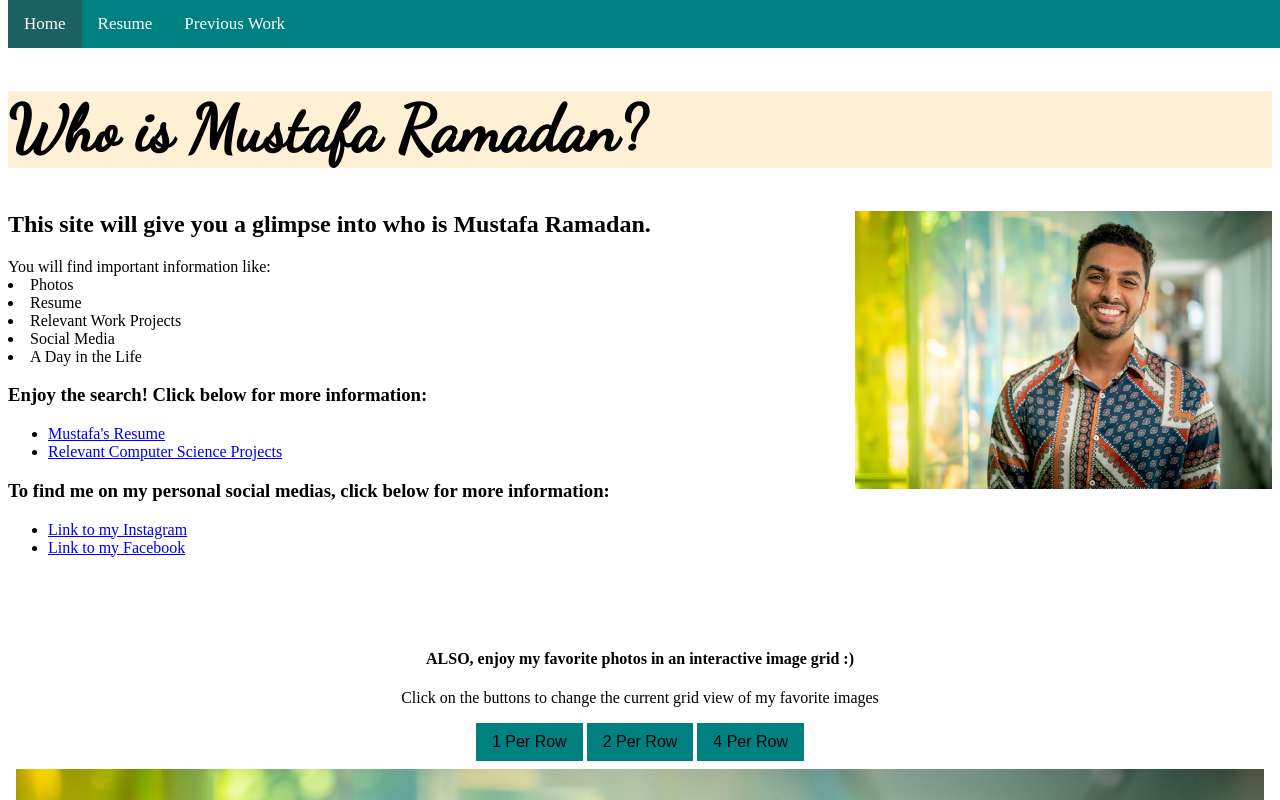
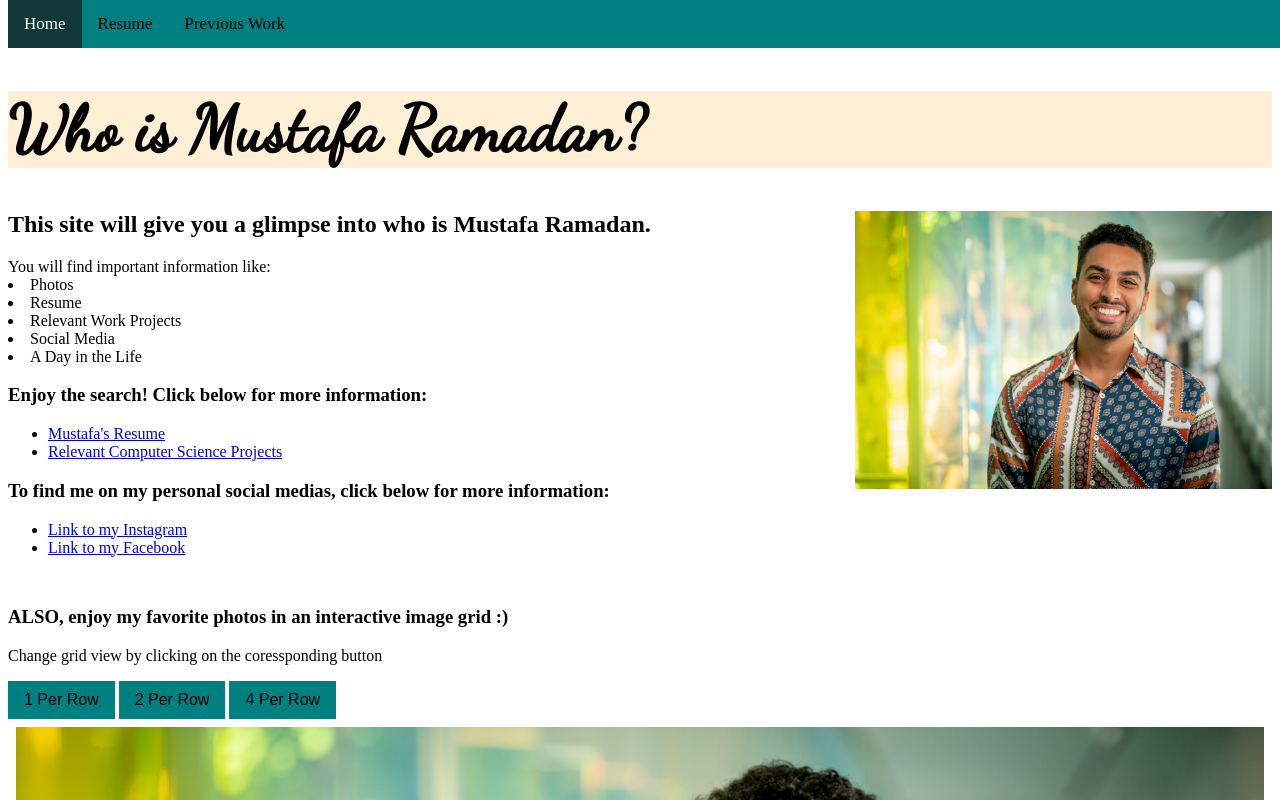
Before and after one commit to mustafaramadan4/PersonalWebsite, a website: page index.html in a window 1280 px wide. Shown: the top 800 px of the page. Drawn offline with Linux system fonts and the light colour scheme.

Commit message:
cleaned up CSS to mimic styling throughout

```diff
--- a/css/style1.css
+++ b/css/style1.css
@@ -19,7 +19,7 @@
 }
 
 .projects {
-  width: 90%;
+  width: 100%;
   border-collapse: collapse;
 }
 .projects td, .projects th {
@@ -74,7 +74,7 @@ p.fancy {
 
 .topnav a {
   float: left;
-  color: white;
+  color: black;
   text-align: center;
   padding: 14px 16px;
   text-decoration: none;
@@ -82,12 +82,13 @@ p.fancy {
 }
 
 .topnav a:hover {
- background-color: black;
- color: white;
+ background-color: grey;
+ color: black;
 }
 
 .topnav a.active {
-  background-color: rgb(28, 97, 97);
+  background-color: rgb(16, 56, 56);
+  color: white;
 }
 
 .row {
@@ -134,12 +135,9 @@ img.a {
   background-color: grey;
 }
 
-.btn.active {
-  background-color: red;
-  color: white;
-}
 
 .imagegridheader {
-  padding-top: 56px;
-  text-align: center;
+  padding-top: 15px;
+
+  text-align: left;
 }
--- a/index.html
+++ b/index.html
@@ -1,7 +1,7 @@
 <!DOCTYPE html>
 <html>
   <head>
-    <meta name= "viewport" content= "width=device-width, inital-scale= 1.0">
+    <!-- <meta name= "viewport" content= "width=device-width, inital-scale= 1.0"> -->
     <title>Who is Mustafa Ramadan</title>
     <link href="/css/style1.css" rel="stylesheet">
     <link href="https://fonts.googleapis.com/css2?family=Dancing+Script&display=swap" rel="stylesheet">
@@ -63,8 +63,8 @@
     </p>
 
     <div class = "imagegridheader">
-      <h4>ALSO, enjoy my favorite photos in an interactive image grid :)</h4>
-      <p> Click on the buttons to change the current grid view of my favorite images</p>
+      <h3>ALSO, enjoy my favorite photos in an interactive image grid :)</h4>
+      <p> Change grid view by clicking on the coressponding button</p>
       <button class = "btn" onclick="one() ">1 Per Row </button>
       <button class = "btn" onclick= "two() ">2 Per Row </button>
       <button class = "btn" onclick= "four() ">4 Per Row</button>
```
Also changed, not shown: html_serve/resume.html (+1 -1 lines).
